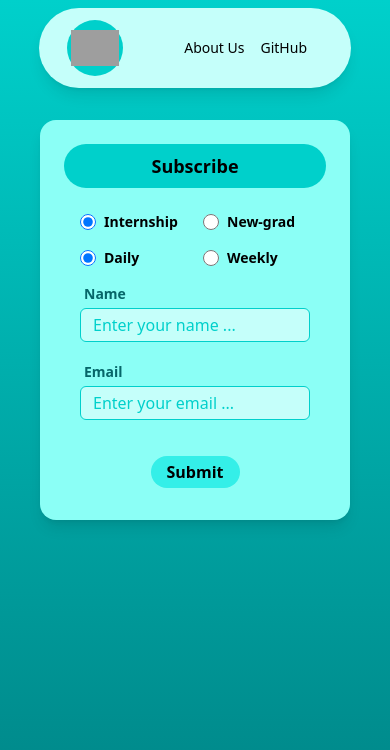
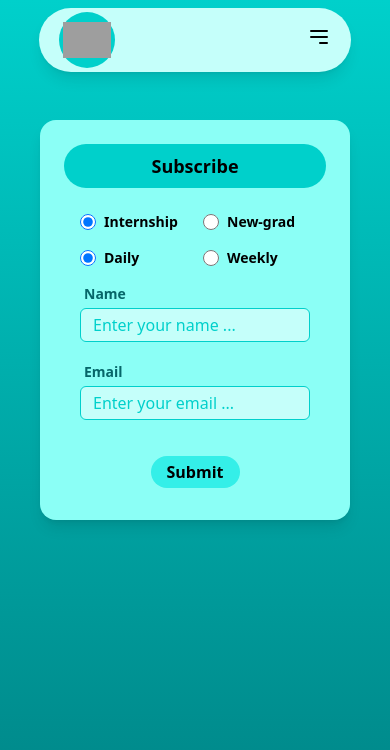
Before and after one commit to vamsi-duvvana/swe_list, a React (Create React App) app: page / in a window 390 px wide. Shown: the top 750 px of the page. Built offline with nearby package versions, Linux system fonts and the light colour scheme; grey boxes are pictures that could not be loaded.

Commit message:
hamburger menu and header responsiveness added

```diff
--- /dev/null
+++ b/src/components/HamburgerMenu.js
@@ -0,0 +1,16 @@
+import React from 'react';
+
+const HamburgerMenu = ({ githubLink, aboutLink }) => {
+    return (
+        <div className="absolute top-14 right-5 bg-bright-turquoise-100 rounded-lg shadow-lg p-4 z-30">
+            <a href={aboutLink} target="_blank" rel="noopener noreferrer" className="block text-sm text-black hover:text-gray-700 mb-2">
+                About Us
+            </a>
+            <a href={githubLink} target="_blank" rel="noopener noreferrer" title="Visit our Github" className="block text-sm text-black hover:text-gray-700">
+                GitHub
+            </a>
+        </div>
+    );
+};
+
+export default HamburgerMenu;
--- a/src/components/Header1.js
+++ b/src/components/Header1.js
@@ -1,14 +1,45 @@
-import React from 'react'
-import LeftHeader from './LeftHeader'
-import RightHeader from './RightHeader'
+import React, { useState } from 'react';
+import LeftHeader from './LeftHeader';
+import RightHeader from './RightHeader';
+import HamburgerMenu from './HamburgerMenu';
 
 const Header1 = () => {
+    const [isMenuOpen, setIsMenuOpen] = useState(false);
+
+    const toggleMenu = () => {
+        setIsMenuOpen(!isMenuOpen);
+    };
+
     return (
-        <div className='fixed top-2 left-0 right-0 mx-auto w-4/5 sm:w-1/2 h-13 sm:h-13 bg-bright-turquoise-100 px-7 py-3 rounded-full flex justify-between items-center shadow-lg z-20'>
+        <div className='fixed top-2 left-0 right-0 mx-auto w-4/5 sm:w-1/2 h-16 sm:h-18 bg-bright-turquoise-100 px-5 py-2 rounded-full flex justify-between items-center shadow-lg z-20'>
             <LeftHeader />
-            <RightHeader />
+            <div className="sm:hidden">
+                <button onClick={toggleMenu} className="text-black focus:outline-none">
+                    <svg className="w-6 h-6" fill="none" stroke="currentColor" viewBox="0 0 24 24" xmlns="http://www.w3.org/2000/svg">
+                        <path strokeLinecap="round" strokeLinejoin="round" strokeWidth="2" d={!isMenuOpen ? 'M4 6h16M4 12h16m-7 6h7' : 'M6 18L18 6M6 6l12 12'}></path>
+                    </svg>
+                </button>
+                {isMenuOpen && <HamburgerMenu />}
+            </div>
+            <div className="hidden sm:block">
+                <RightHeader />
+            </div>
         </div>
-    )
-}
+    );
+};
 
-export default Header1
+export default Header1;
+// import React from 'react'
+// import LeftHeader from './LeftHeader'
+// import RightHeader from './RightHeader'
+
+// const Header1 = () => {
+//     return (
+//         <div className='fixed top-2 left-0 right-0 mx-auto w-4/5 sm:w-1/2 h-13 sm:h-13 bg-bright-turquoise-100 px-7 py-3 rounded-full flex justify-between items-center shadow-lg z-20'>
+//             <LeftHeader />
+//             <RightHeader />
+//         </div>
+//     )
+// }
+
+// export default Header1
--- a/src/components/RightHeader.js
+++ b/src/components/RightHeader.js
@@ -2,7 +2,7 @@ import React from 'react';
 
 const RightHeader = ({ githubLink, aboutLink }) => {
 return (
-    <div className="flex items-center justify-center space-x-4 p-4 sm:p-6">
+    <div className="flex items-center justify-center space-x-2 sm:space-x-4 p-2 sm:p-4">
     <a href={aboutLink} target="_blank" rel="noopener noreferrer" className="text-sm sm:text-base lg:text-lg text-black hover:text-gray-700">
         About Us
     </a>
```
